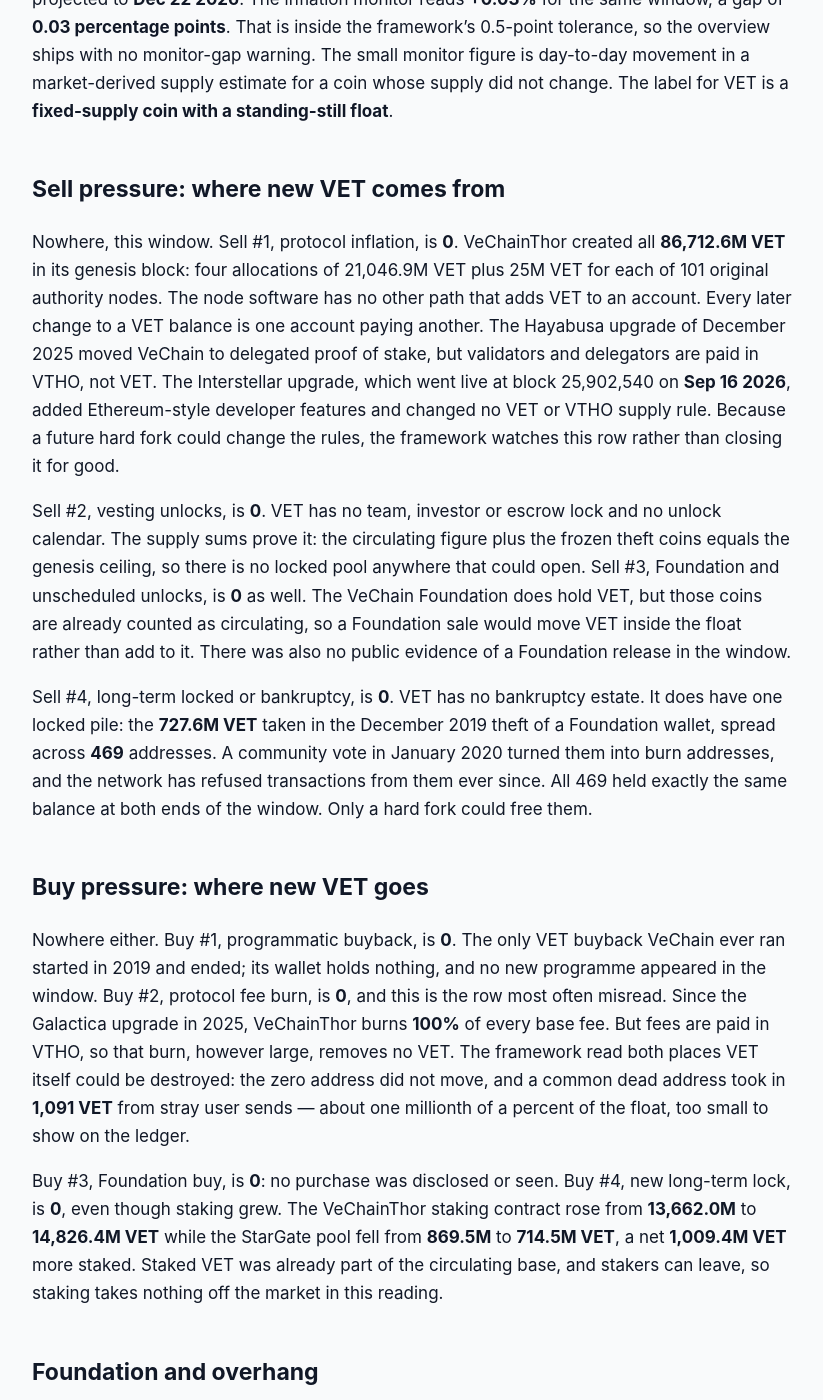
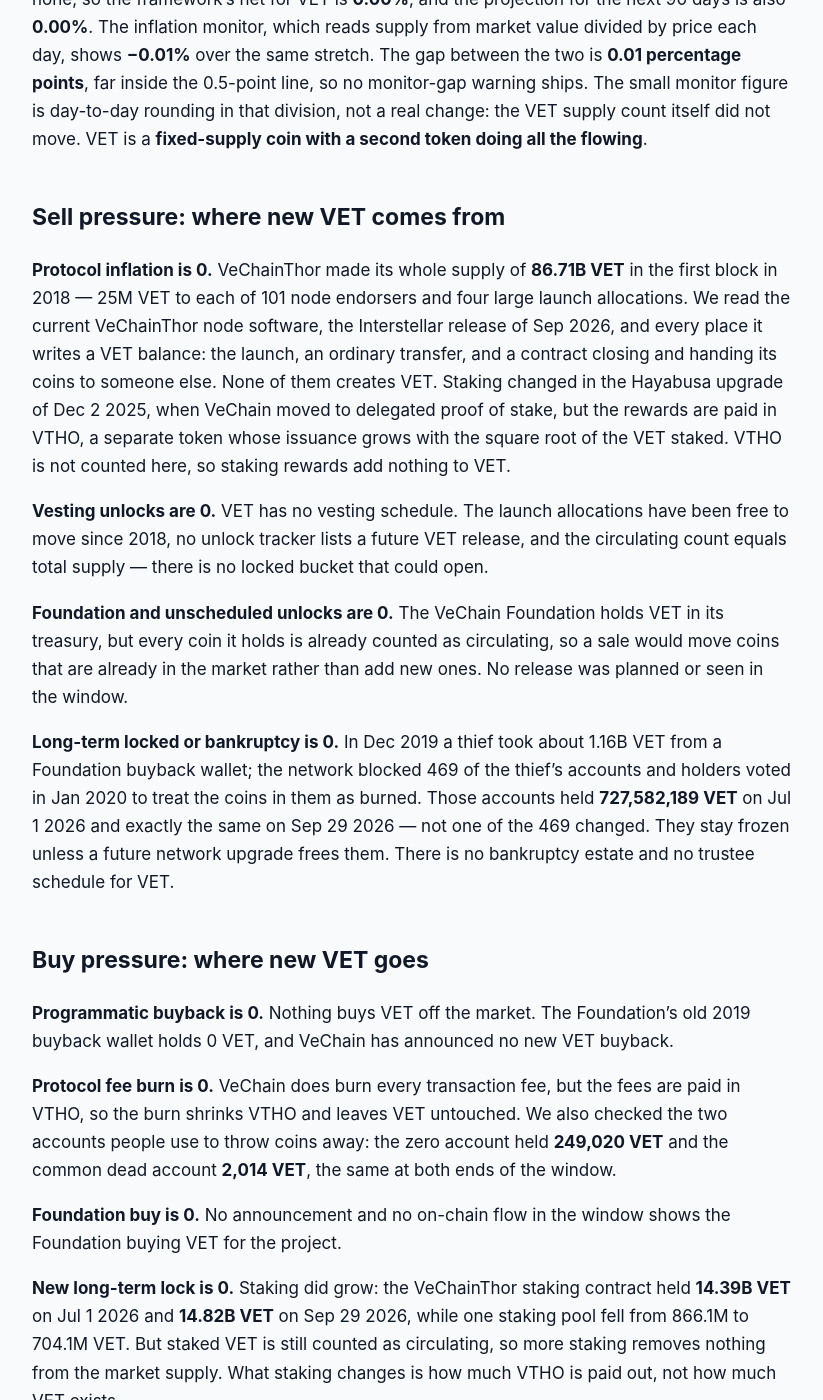
Before and after one commit to jeevansongmy-spec/mrnasdog-articles, a Jekyll site: the page built from crypto/vet-pressure-framework.md, in a window 1280 px wide and 1400 px high, scrolled down 557 px. Shown: the whole window, without its empty margins (228-1051 px from the left). Built offline with Jekyll 4.4.1, drawn with Linux system fonts in a browser that asks for light colours; some of the changed text lies outside the part shown.

Commit message:
publish: crypto/vet-pressure-framework

```diff
--- a/crypto/vet-pressure-framework.md
+++ b/crypto/vet-pressure-framework.md
@@ -1,6 +1,6 @@
 ---
 title:         "VET Inflation Analysis · September 2026 · Mixed flows · supply roughly steady"
-description:   "VET supply is roughly steady at 0.00% over 90 days and next. VeChainThor mints no VET, its fee burn destroys VTHO, and the frozen 2019 theft coins did not move."
+description:   "VET supply is steady: 0.00% net over 90 days and 0.00% next. Every VET was made at launch, staking pays and fees burn in VTHO, and 727.58M VET stay frozen."
 canonical_url: "https://mrnasdog.com/research/vet/inflation"
 tags:          ["crypto", "vet", "vechain", "tokenomics"]
 published:     true
@@ -10,46 +10,60 @@ Originally published at [VET Inflation Analysis · September 2026 · Mixed flows
 
 # VET Inflation Analysis · September 2026 · Mixed flows · supply roughly steady
 
-VET supply is flat. The Pressure Framework books **0 VET** of sell pressure and **0 VET** of buy pressure on VeChainThor, a net of **0.00%** over the last 90 days and **0.00%** for the next 90, against a monitor reading of **+0.03%**. VET is a native coin made once, in the 2018 genesis block, and VeChain's large fee burn destroys the separate gas token VTHO, not VET. The ceiling is **86,712.6M VET**, of which **727.6M** has been frozen since a 2019 theft.
+The MrNasdog Pressure Framework reads VET at **0.00% net** over the trailing 90 days and **0.00%** over the next 90: **0 VET** of sell pressure against **0 VET** of buy pressure, on a circulating supply of **85.99B VET**. VeChain made every VET at launch in 2018, pays its stakers and burns its fees in a second token, VTHO, and keeps **727.58M VET** from a 2019 theft frozen outside the market. The monitor reads **−0.01%**, a gap of **0.01 percentage points** — no warning is needed.
 
 ## The verdict, in one paragraph
 
-Against a circulating base of **85,985.0M VET**, the framework finds nothing entering the float and nothing leaving it between **Jun 25 2026** and **Sep 23 2026**: net **0.00%**, and **0.00%** projected to **Dec 22 2026**. The inflation monitor reads **+0.03%** for the same window, a gap of **0.03 percentage points**. That is inside the framework's 0.5-point tolerance, so the overview ships with no monitor-gap warning. The small monitor figure is day-to-day movement in a market-derived supply estimate for a coin whose supply did not change. The label for VET is a **fixed-supply coin with a standing-still float**.
+Over the 90 days from Jul 1 2026 to Sep 29 2026, VeChain created no new VET and destroyed none, so the framework's net for VET is **0.00%**, and the projection for the next 90 days is also **0.00%**. The inflation monitor, which reads supply from market value divided by price each day, shows **−0.01%** over the same stretch. The gap between the two is **0.01 percentage points**, far inside the 0.5-point line, so no monitor-gap warning ships. The small monitor figure is day-to-day rounding in that division, not a real change: the VET supply count itself did not move. VET is a **fixed-supply coin with a second token doing all the flowing**.
 
 ## Sell pressure: where new VET comes from
 
-Nowhere, this window. Sell #1, protocol inflation, is **0**. VeChainThor created all **86,712.6M VET** in its genesis block: four allocations of 21,046.9M VET plus 25M VET for each of 101 original authority nodes. The node software has no other path that adds VET to an account. Every later change to a VET balance is one account paying another. The Hayabusa upgrade of December 2025 moved VeChain to delegated proof of stake, but validators and delegators are paid in VTHO, not VET. The Interstellar upgrade, which went live at block 25,902,540 on **Sep 16 2026**, added Ethereum-style developer features and changed no VET or VTHO supply rule. Because a future hard fork could change the rules, the framework watches this row rather than closing it for good.
+**Protocol inflation is 0.** VeChainThor made its whole supply of **86.71B VET** in the first block in 2018 — 25M VET to each of 101 node endorsers and four large launch allocations. We read the current VeChainThor node software, the Interstellar release of Sep 2026, and every place it writes a VET balance: the launch, an ordinary transfer, and a contract closing and handing its coins to someone else. None of them creates VET. Staking changed in the Hayabusa upgrade of Dec 2 2025, when VeChain moved to delegated proof of stake, but the rewards are paid in VTHO, a separate token whose issuance grows with the square root of the VET staked. VTHO is not counted here, so staking rewards add nothing to VET.
 
-Sell #2, vesting unlocks, is **0**. VET has no team, investor or escrow lock and no unlock calendar. The supply sums prove it: the circulating figure plus the frozen theft coins equals the genesis ceiling, so there is no locked pool anywhere that could open. Sell #3, Foundation and unscheduled unlocks, is **0** as well. The VeChain Foundation does hold VET, but those coins are already counted as circulating, so a Foundation sale would move VET inside the float rather than add to it. There was also no public evidence of a Foundation release in the window.
+**Vesting unlocks are 0.** VET has no vesting schedule. The launch allocations have been free to move since 2018, no unlock tracker lists a future VET release, and the circulating count equals total supply — there is no locked bucket that could open.
 
-Sell #4, long-term locked or bankruptcy, is **0**. VET has no bankruptcy estate. It does have one locked pile: the **727.6M VET** taken in the December 2019 theft of a Foundation wallet, spread across **469** addresses. A community vote in January 2020 turned them into burn addresses, and the network has refused transactions from them ever since. All 469 held exactly the same balance at both ends of the window. Only a hard fork could free them.
+**Foundation and unscheduled unlocks are 0.** The VeChain Foundation holds VET in its treasury, but every coin it holds is already counted as circulating, so a sale would move coins that are already in the market rather than add new ones. No release was planned or seen in the window.
+
+**Long-term locked or bankruptcy is 0.** In Dec 2019 a thief took about 1.16B VET from a Foundation buyback wallet; the network blocked 469 of the thief's accounts and holders voted in Jan 2020 to treat the coins in them as burned. Those accounts held **727,582,189 VET** on Jul 1 2026 and exactly the same on Sep 29 2026 — not one of the 469 changed. They stay frozen unless a future network upgrade frees them. There is no bankruptcy estate and no trustee schedule for VET.
 
 ## Buy pressure: where new VET goes
 
-Nowhere either. Buy #1, programmatic buyback, is **0**. The only VET buyback VeChain ever ran started in 2019 and ended; its wallet holds nothing, and no new programme appeared in the window. Buy #2, protocol fee burn, is **0**, and this is the row most often misread. Since the Galactica upgrade in 2025, VeChainThor burns **100%** of every base fee. But fees are paid in VTHO, so that burn, however large, removes no VET. The framework read both places VET itself could be destroyed: the zero address did not move, and a common dead address took in **1,091 VET** from stray user sends — about one millionth of a percent of the float, too small to show on the ledger.
+**Programmatic buyback is 0.** Nothing buys VET off the market. The Foundation's old 2019 buyback wallet holds 0 VET, and VeChain has announced no new VET buyback.
 
-Buy #3, Foundation buy, is **0**: no purchase was disclosed or seen. Buy #4, new long-term lock, is **0**, even though staking grew. The VeChainThor staking contract rose from **13,662.0M** to **14,826.4M VET** while the StarGate pool fell from **869.5M** to **714.5M VET**, a net **1,009.4M VET** more staked. Staked VET was already part of the circulating base, and stakers can leave, so staking takes nothing off the market in this reading.
+**Protocol fee burn is 0.** VeChain does burn every transaction fee, but the fees are paid in VTHO, so the burn shrinks VTHO and leaves VET untouched. We also checked the two accounts people use to throw coins away: the zero account held **249,020 VET** and the common dead account **2,014 VET**, the same at both ends of the window.
+
+**Foundation buy is 0.** No announcement and no on-chain flow in the window shows the Foundation buying VET for the project.
+
+**New long-term lock is 0.** Staking did grow: the VeChainThor staking contract held **14.39B VET** on Jul 1 2026 and **14.82B VET** on Sep 29 2026, while one staking pool fell from 866.1M to 704.1M VET. But staked VET is still counted as circulating, so more staking removes nothing from the market supply. What staking changes is how much VTHO is paid out, not how much VET exists.
 
 ## Foundation and overhang
 
-The VeChain Foundation holds a VET reserve inside a treasury it last reported at **$167.2M** in all assets, for the second quarter of 2025. That report did not give the VET share and names no wallets, so the size of the VET position is unknown. It is watched through the Foundation's own reports. The old 2019 buyback wallet is empty and is read at every rebuild. One unlabelled wallet grew by **3,255.4M VET** inside the window; its owner is not public, and it sits inside the float like every other ordinary holder. The frozen theft addresses hold **727.6M VET** and are read at every rebuild.
+Three holdings are watched. First, the **VeChain Foundation treasury**: the Foundation does not name its wallets, and its latest financial report, for the quarter to Jun 30 2025, gave only a total of about **$167.2M** across stablecoins, BTC, ETH and VET, without the VET amount. We check it by reading the Foundation's reports every two weeks. Second, the **469 frozen theft accounts** with **727.58M VET** — the only VET outside the circulating count — read straight from the chain. Third, the retired **2019 buyback wallet**, which holds 0 VET. One large unnamed wallet grew from 112.9M to 3.36B VET in the window; we do not know who owns it, and it is inside the circulating count either way.
 
-None of these pools sits outside the float except the frozen addresses, which is why a Foundation sale would not change this number. The trigger still applies: if the frozen addresses ever send, or if the Foundation reports a VET release from anywhere the market does not already count, that outflow enters Sell #3 at the next refresh.
+If the frozen accounts or the Foundation's holdings ever fall between our checks, the coins that leave them enter the Foundation and unscheduled unlocks row at the next refresh. For the frozen pile, only a new network upgrade approved by VeChain's stakeholders could make that happen.
 
-## How VET compares to other fixed-supply chains
+## How VET compares to other fixed-supply Layer 1s
 
-VET belongs to a small group: chains that minted their whole supply at launch and never mint again. That is stricter than a halving chain like Bitcoin, which still creates new coins every block at a falling rate, and much stricter than staking chains that pay validators with a few percent of new coins a year. VeChain pays its validators instead with VTHO, a second token. That split is the key to reading VET: all the inflation and all the burning happen in VTHO, and VET stays still.
+VET belongs to a small group of Layer 1 coins whose whole supply was created at launch. Unlike Ethereum's ETH, which pays validators in new coins with no cap and burns part of each fee in the same coin, VeChain splits the jobs across two tokens: VET is the fixed, staked coin and VTHO is the flowing one that is issued to stakers and burned as fees. That split is why VET's own supply line is flat while its network still pays stakers and burns fees every block.
 
-The same split makes the burn story different from exchange tokens with quarterly buybacks, whose supply can shrink. VeChainThor's fee burn is real and continuous, but it shrinks VTHO. For VET to shrink, the chain would need a VET buyback or VET burn, and neither exists. So VET cannot go deflationary on its own; its best case is exactly what it shows now, a flat float.
+The closest match is NEO, which also pairs a fixed coin with a second gas token, and the contrast is XRP: XRP was also made in full at launch, but its fees are burned in XRP itself, so XRP's supply slowly shrinks, while VET's cannot. Compared with coins still releasing locked allocations to teams and investors, VET has none left — the only VET outside the market is the frozen 2019 pile, and it has not moved.
 
-Compared with newer tokens still working through team and investor unlocks, VET also has no calendar to watch. Its distribution finished in 2018, and the only coins outside the float are the frozen theft coins.
+The trade-off is that nothing on the VET side works like a buyer. With no burn and no buyback in VET, all of the pressure on VET comes from people choosing to buy, sell or stake it, not from the protocol adding or removing coins.
 
 ## What to watch in the next 90 days
 
-First, governance and hard forks: any new VeChain improvement proposal that touches VET issuance, the staking rules or the 2019 blocklist would move this reading, and Interstellar on **Sep 16 2026** shows the network still upgrades regularly. Second, the **727.6M VET** frozen across 469 addresses — any send from them would be new sell pressure. Third, the next VeChain Foundation financial report, which could disclose a VET sale or its VET holding. Fourth, any new VET buyback or VET burn announcement, the only thing that could make VET shrink. The forward window runs to **Dec 22 2026**, and no dated supply event falls inside it.
+**Any new VeChain upgrade proposal.** The Interstellar upgrade went live on Sep 16 2026 and changed only the smart-contract engine; a future proposal that touched VET issuance or the frozen accounts would change this reading, and would have to pass a stakeholder vote first.
+
+**The next Foundation financial report.** A new report could show how much VET the Foundation holds and whether it sold or bought any.
+
+**The 469 frozen accounts.** Their balance of 727.58M VET should stay flat; any change would show up at our next check.
+
+**The staking total.** More VET staked means more VTHO paid out, but it does not change the VET count; a VET-denominated reward would.
 
 ## Summary
 
-The MrNasdog Pressure Framework reads VET at **0.00%** over the trailing 90 days and **0.00%** projected forward: mixed flows, supply roughly steady. VeChainThor minted every VET at genesis, pays its validators in VTHO, and burns fees in VTHO, so neither side of the VET ledger moves. The main risk is a rule change by hard fork, not a scheduled release; the one locked pile, **727.6M VET** from the 2019 theft, stayed frozen. The ceiling is **86,712.6M VET**, and nothing in today's node software can raise it.
+The MrNasdog Pressure Framework reads VeChain's VET at **0.00%** net over the last 90 days and **0.00%** over the next 90, against a monitor reading of **−0.01%**. Every one of the **85.99B circulating VET** was made at launch in 2018; staking rewards and the fee burn both run in VTHO, so no VET is created or destroyed. The main risk to this reading is a future network upgrade that changes VET itself or frees the **727.58M VET** frozen since 2019. Until then, the VET supply is fixed at its launch total minus the frozen pile.
 
-MrNasdog Pressure Framework analysis of VET, Metric 1 — Inflation. Data + explanation only. Not financial advice. Updated Sep 23 2026.
+---
+
+*MrNasdog Pressure Framework analysis of VET, Metric 1 — Inflation. Data + explanation only. Not financial advice. Checked Sep 29 2026.*
```
